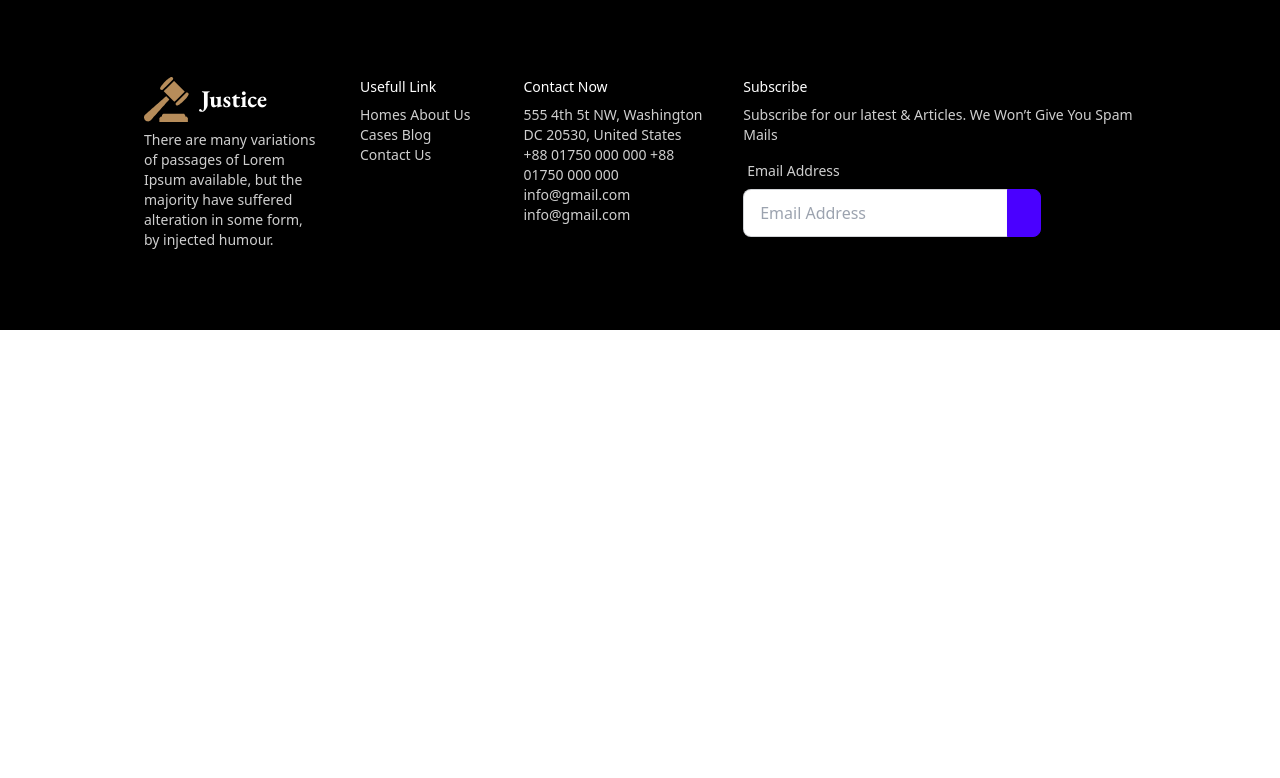
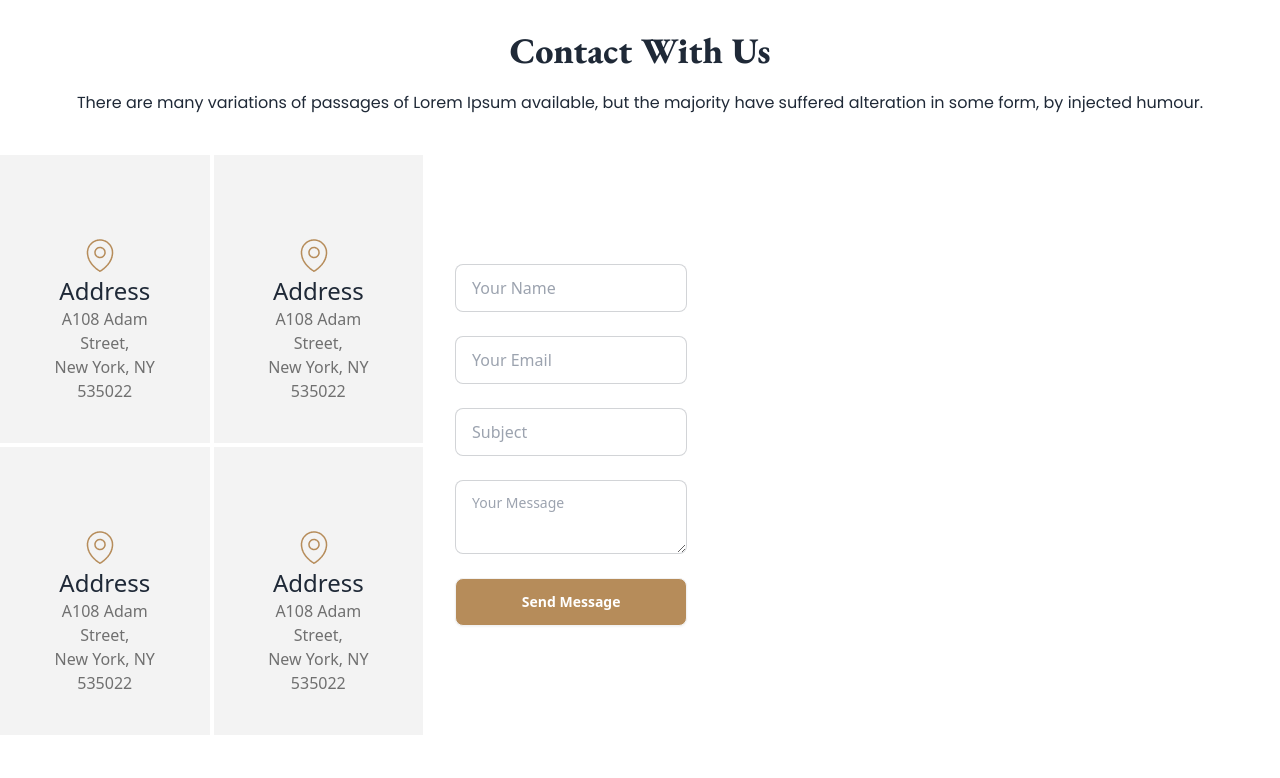
Before and after one commit to motasn/legal-solution, a plain HTML site: page index.html in a window 1280 px wide. Shown: the part 2964-3742 px from the top of the page. Before the commit the page ends 3294 px from the top, so only its background shows below. Drawn offline with nearby package versions, Linux system fonts and the light colour scheme.

Commit message:
finish this project

```diff
--- a/index.html
+++ b/index.html
@@ -252,13 +252,13 @@
        </section>
 
        <section class="container mx-auto">
-        <div class=" text-center space-y-5">
+        <div class=" text-center space-y-5 px-4">
           <h2 class="font-extrabold text-3xl lg:text-4xl font-EB">Frequently Asked Any Questions</h2>
         <p class="font-Poppins">There are many variations of passages of Lorem Ipsum available, but the majority have suffered alteration in some form, by injected humour..</p>
         </div>
 
-        <div class="flex mt-14 gap-7">
-          <div class="space-y-8">
+        <div class="grid lg:flex px-4  mt-14 gap-7">
+          <div class="space-y-8 px-4">
 
             <div class="collapse collapse-plus bg-base-200">
               <input type="radio" name="my-accordion-3" />
@@ -307,11 +307,74 @@
           </div>
         </div>
        </section>
+
+       <section class="container mx-auto my-14">
+        <div class=" text-center space-y-5">
+          <h2 class="font-extrabold text-3xl lg:text-4xl font-EB">Contact With Us</h2>
+        <p class="font-Poppins">There are many variations of passages of Lorem Ipsum available, but the majority have suffered alteration in some form, by injected humour.</p>
+        </div>
+        <div class="lg:flex grid justify-center items-center gap-8">
+          <div class=" grid grid-cols-1 lg:grid-cols-2 justify-center items-center gap-1  my-10 ">
+              <div class=" gap-2 p-10 bg-[#F3F3F3]">
+                <div class="px-10 pt-10 ">
+                  <img src="./images/location.png" alt="">
+                </div>
+                <div>
+                  <h4 class="text-2xl text-center">Address</h4>
+                <p class="text-[#707070] text-center">A108 Adam Street,<br>
+                  New York, NY 535022</p>
+                </div>
+              </div>
+              <div class=" gap-2 p-10 bg-[#F3F3F3]">
+                <div class="px-10 pt-10">
+                  <img src="./images/location.png" alt="">
+                </div>
+                <div>
+                  <h4 class="text-2xl text-center">Address</h4>
+                <p class="text-[#707070] text-center">A108 Adam Street,<br>
+                  New York, NY 535022</p>
+                </div>
+              </div>
+              <div class=" gap-2 p-10 bg-[#F3F3F3]">
+                <div class="px-10 pt-10">
+                  <img src="./images/location.png" alt="">
+                </div>
+                <div>
+                  <h4 class="text-2xl  text-center">Address</h4>
+                <p class="text-[#707070] text-center">A108 Adam Street,<br>
+                  New York, NY 535022</p>
+                </div>
+              </div>
+              <div class=" gap-2 p-10 bg-[#F3F3F3]">
+                <div class="px-10 pt-10">
+                  <img src="./images/location.png" alt="">
+                </div>
+                <div>
+                  <h4 class="text-2xl text-center">Address</h4>
+                <p class="text-[#707070] text-center">A108 Adam Street,<br>
+                  New York, NY 535022</p>
+                </div>
+              </div>
+
+          </div>
+
+          <div class=" grid space-y-6 ">
+            <input type="text" placeholder="Your Name" class="input input-bordered w-full max-w-xs " />
+            <input type="text" placeholder="Your Email" class="input input-bordered w-full max-w-xs" />
+            <input type="text" placeholder="Subject" class="input input-bordered w-full max-w-xs" />
+            <textarea class="textarea textarea-bordered" placeholder="Your Message"></textarea>
+            <a class="btn bg-btn-bg text-white px-8 py-4">Send Message</a>
+          </div>
+          <div class="navbar-end">
+
+          </div>
+        </div>
+        </section>
     </main>
 
     <footer>
 
-      <footer class="footer px-36 py-20 bg-black text-base-content space-x-6">
+      <footer class="footer p-12 lg:px-36 lg:py-20 bg-black text-base-content space-x-6">
         <nav>
           <a class="  text-white gap-3 flex justify-center items-center text-2xl font-bold font-EB "> <img class="" src="./images/Group 1.png" alt=""> Justice</a>
             <p class="w-44 text-[#CFCFCF]">There are many variations of passages of Lorem Ipsum available, but the majority have suffered alteration in some form, by injected humour.</p>
@@ -348,7 +411,7 @@
             </label>
             <div class="join">
               <input type="text" placeholder="Email Address" class="input input-bordered join-item" />
-              <button class="btn btn-primary join-item"><img src="./images/Frame.png" alt=""></button>
+              <button class="btn  bg-btn-bg text-white  join-item"><img src="./images/Frame.png" alt=""></button>
             </div>
           </fieldset>
         </form>
```
